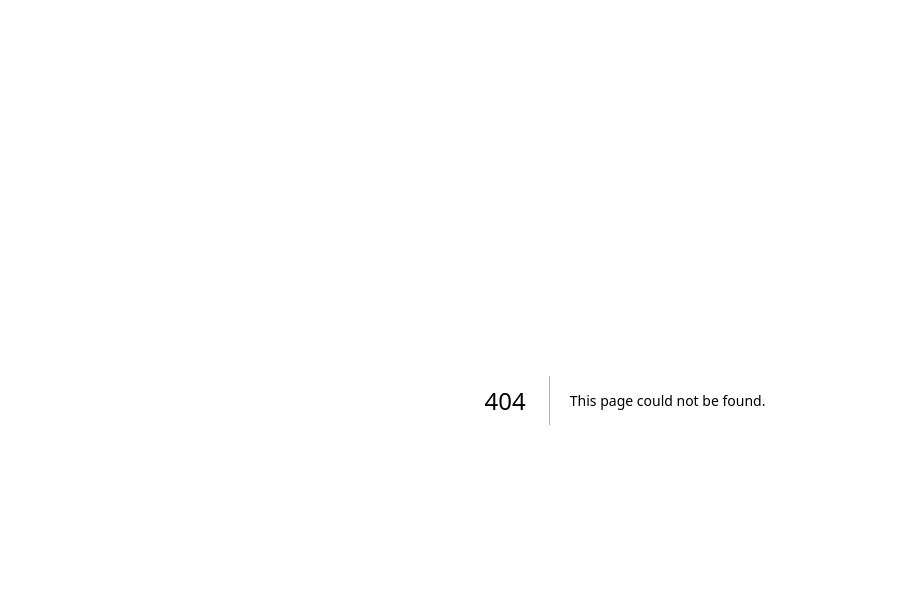
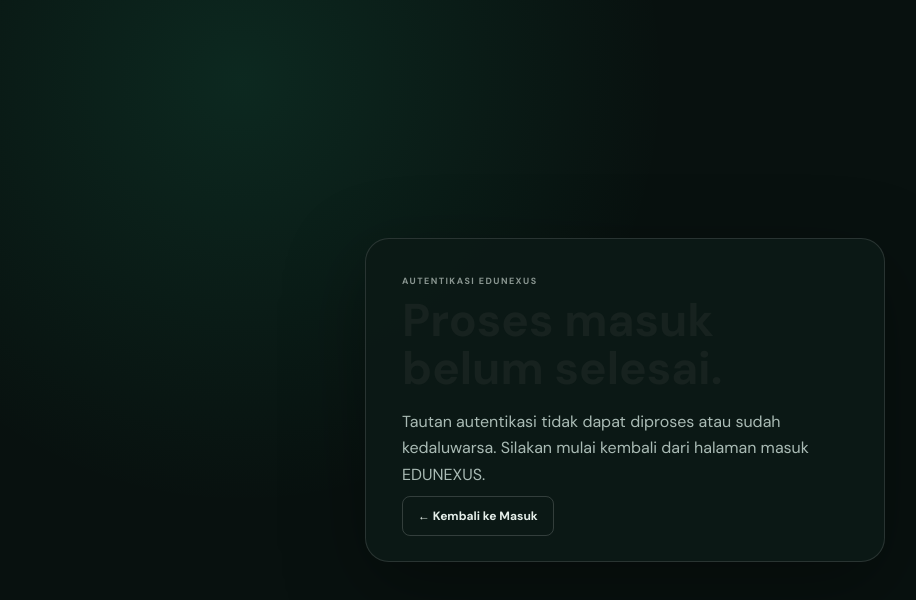
Before and after one commit to Yudi8377/EDUNEXUS, a Next.js app in the folder apps/web/: page /auth/auth-code-error in a window 1280 px wide. Before the commit this address had no page. Shown: the top 600 px of the page, without its empty margins (15-931 px from the left). Built offline with nearby package versions, Linux system fonts and the light colour scheme.

Commit message:
feat(auth): add OAuth error page

```diff
--- /dev/null
+++ b/apps/web/app/auth/auth-code-error/page.tsx
@@ -0,0 +1,14 @@
+import Link from "next/link";
+
+export default function AuthCodeErrorPage() {
+  return (
+    <main className="auth-shell">
+      <section className="auth-card">
+        <div className="eyebrow">AUTENTIKASI EDUNEXUS</div>
+        <h1>Proses masuk belum selesai.</h1>
+        <p>Tautan autentikasi tidak dapat diproses atau sudah kedaluwarsa. Silakan mulai kembali dari halaman masuk EDUNEXUS.</p>
+        <Link href="/auth/login" className="secondary">← Kembali ke Masuk</Link>
+      </section>
+    </main>
+  );
+}
```
